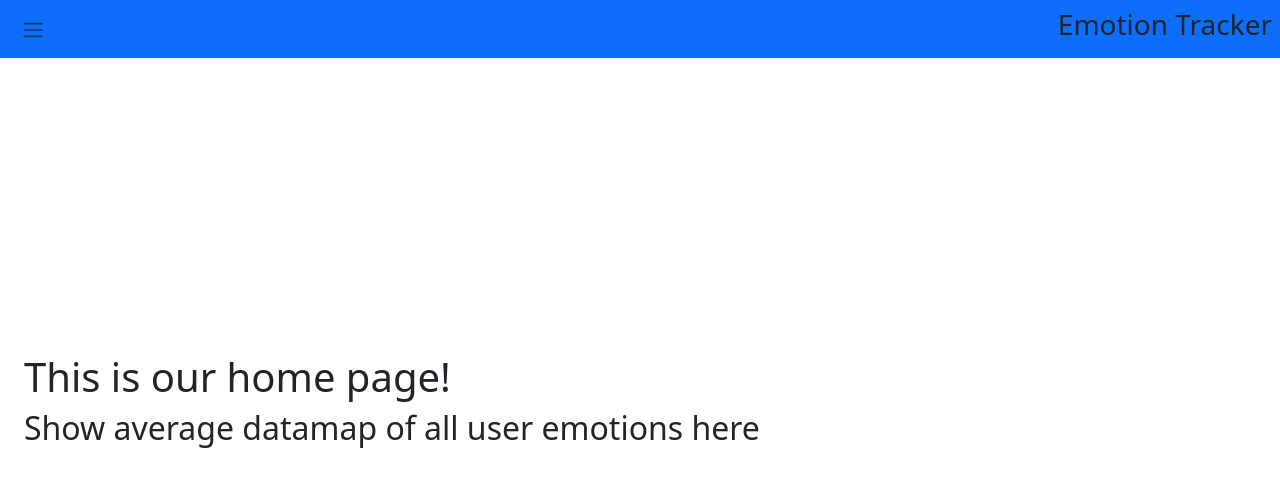
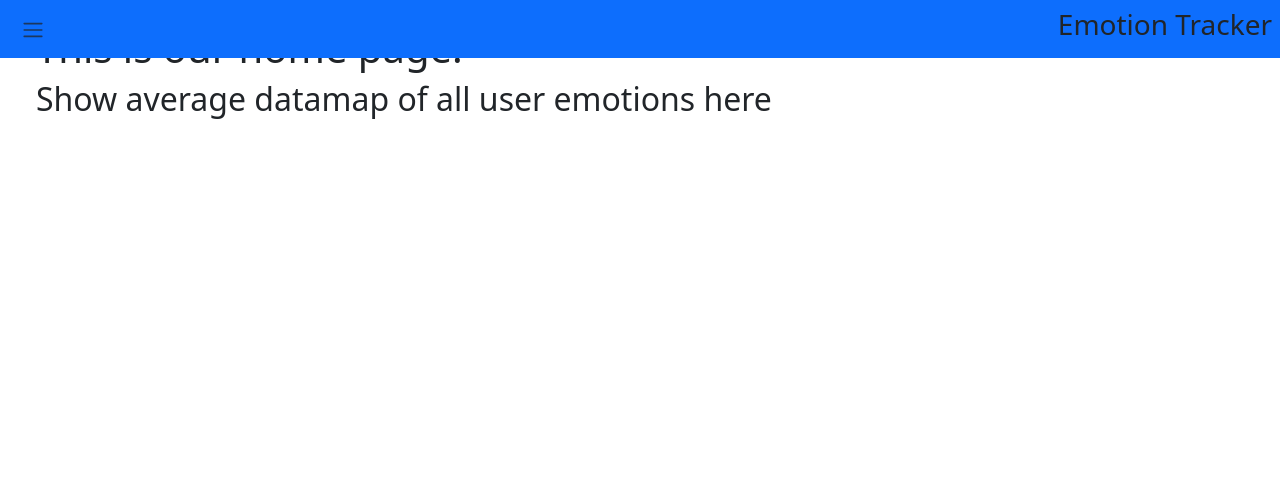
Before and after one commit to missfionajean/emotion-tracker, a React (Vite) app in the folder front-end/: page / in a window 1280 px wide. Shown: the top 486 px of the page. Built offline with nearby package versions, Linux system fonts and the light colour scheme.

Commit message:
fixed viewport

```diff
--- a/front-end/src/App.tsx
+++ b/front-end/src/App.tsx
@@ -16,7 +16,7 @@ function App() {
 
 
   return (
-    <>
+    <div className="container-fluid">
         <Navbar setPage={setPage} />
         <div className="m-4">
           { page === "Home" ? <Home /> : ""}
@@ -24,7 +24,7 @@ function App() {
           { page === "SignIn" ? <SignIn setPage={setPage}/> : ""}
           { page === "SignUp" ? <SignUp setPage={setPage}/> : ""}
         </div>
-    </>
+    </div>
   )
 }
 
--- a/front-end/src/index.css
+++ b/front-end/src/index.css
@@ -24,14 +24,14 @@ a:hover {
   cursor: pointer;
 }
 
-body {
+/* body {
   margin: 0;
   padding: 0;
   display: flex;
   place-items: center;
   min-width: 320px;
   min-height: 100vh;
-}
+} */
 
 h1 {
   font-size: 3.2em;
```
